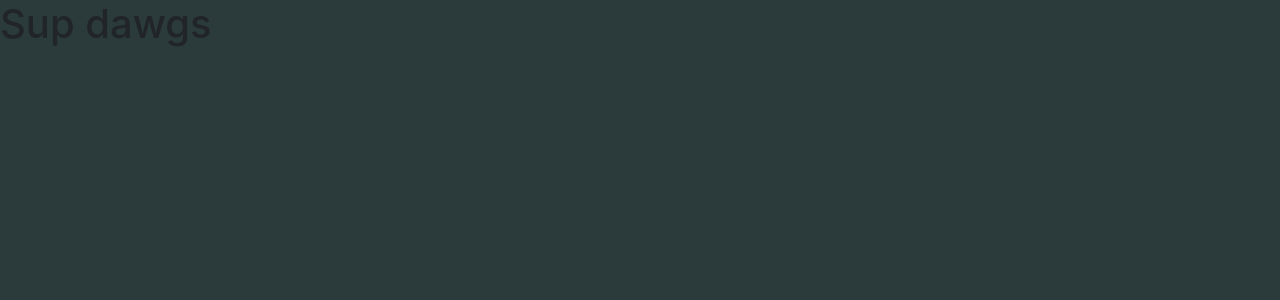
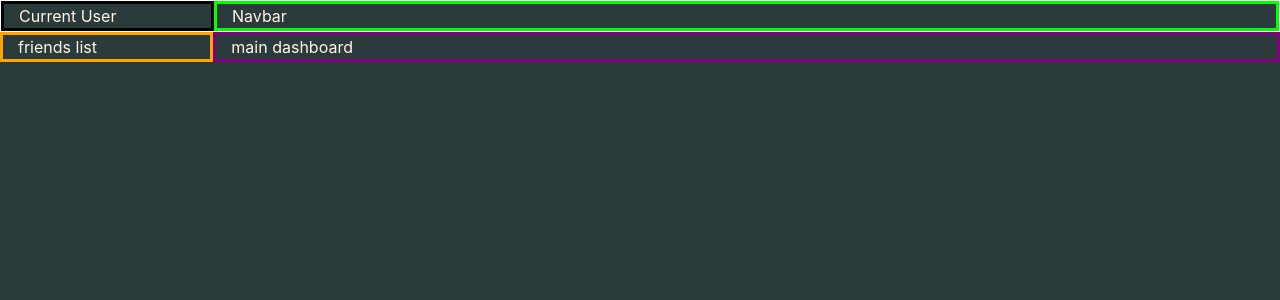
Before and after one commit to MandasK/react-nutshell-the-cashews, a React (Create React App) app: page /Dashboard in a window 1280 px wide. Shown: the top 300 px of the page. Built offline with nearby package versions, Linux system fonts and the light colour scheme; sample sign-in values are in the browser's storage.

Commit message:
updated alerts and added dashboard css styling

```diff
--- /dev/null
+++ b/src/components/Dashboard/dashboard.css
@@ -0,0 +1,30 @@
+.dashboardContainer {
+    background-color: #2b3b3b;
+    color: #fff7e7
+}
+
+
+.userAndNavRow {
+    border: 1px white solid ;
+
+}
+
+.userCol {
+    border: 3px black solid;
+}
+
+.navbarCol {
+    border: 3px lime solid;
+}
+
+.freindsAndDashboardRow {
+    border: 1px white solid ;
+}
+
+.friendsCol {
+    border: 3px orange solid
+}
+
+.dashboardCol {
+    border: 3px purple solid
+}
--- a/src/components/Dashboard/dashboard.js
+++ b/src/components/Dashboard/dashboard.js
@@ -1,9 +1,34 @@
 import React from 'react';
+import { Row, Col, Container } from "react-bootstrap";
+import "./dashboard.css"
 
 
 const Dashboard = props => {
     return (
-        <h1>Sup dawgs</h1>
+        // User info and Navbar inside this Row
+        <Container fluid className="dashboardContainer">
+        <Row className="userAndNavRow">
+            {/* User info in this Col */}
+            <Col md={2} className="userCol">
+                Current User
+            </Col>
+            {/* Navbar in this Col */}
+            <Col className="navbarCol">
+                Navbar
+            </Col>
+        </Row>
+        {/* // Friends list and changeable dashboard in this Row */}
+        <Row className="friendsAndDashboardRow">
+            {/* Firends List in thie Col */}
+            <Col md={2} className="friendsCol">
+                friends list
+            </Col>
+            {/* Changeable dashboard in this  Col */}
+            <Col className="dashboardCol">
+                main dashboard
+            </Col>
+        </Row>
+        </Container>
     )
 }
 
--- a/src/components/auth/login.js
+++ b/src/components/auth/login.js
@@ -40,13 +40,13 @@ const Login = (props) => {
             if (passwordCheck === false) {
 
               return (
-                alert("Username is incorrect.")
+                alert("Password is incorrect.")
                       )
 
             }
           } else {
             return (
-              alert("Password is incorrect")
+              alert("Username is incorrect")
                     )
           }
 
```
